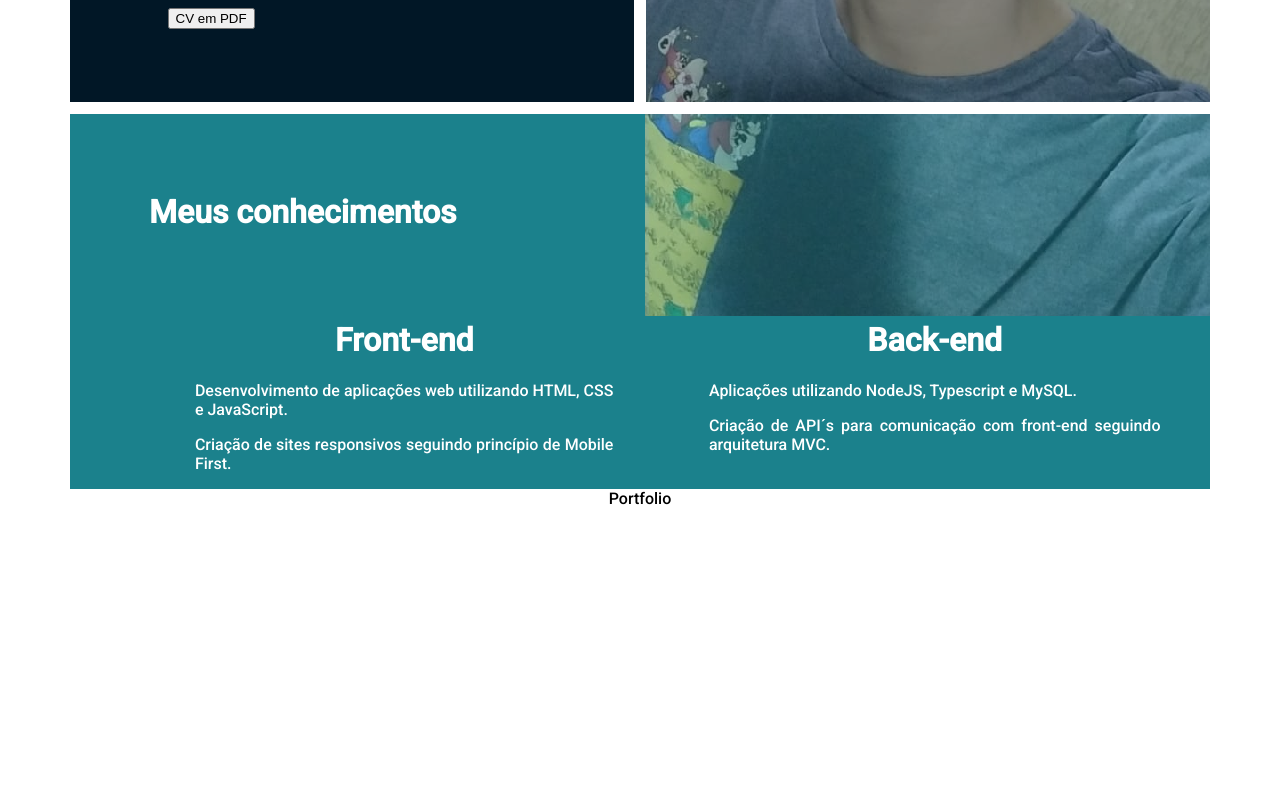
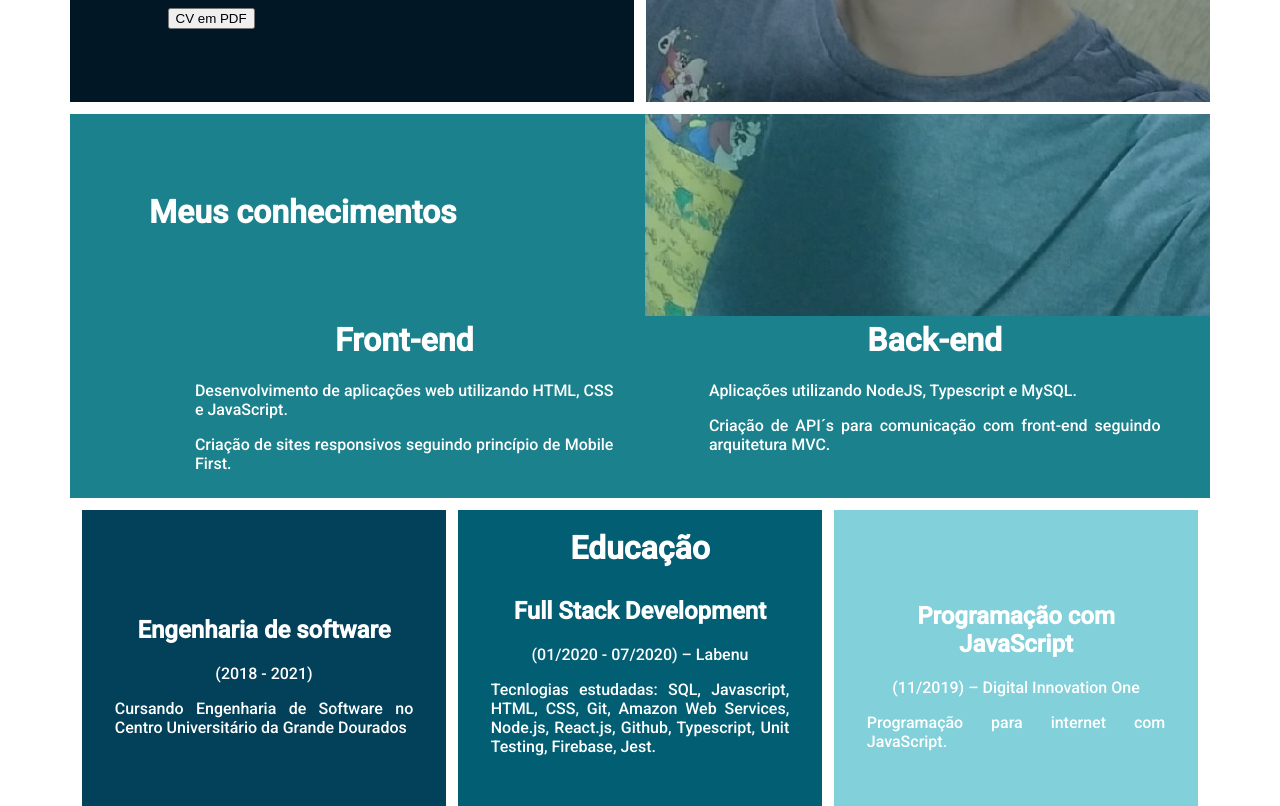
Before and after one commit to andriusrl/portfolio, a React (Create React App) app: page / in a window 1280 px wide. Shown: the part 531-1337 px from the top of the page. Before the commit the page ends 1039 px from the top, so only its background shows below. Built offline with nearby package versions, Linux system fonts and the light colour scheme.

Commit message:
Sessão de educação quase pronta

```diff
--- a/src/components/App/App.js
+++ b/src/components/App/App.js
@@ -15,6 +15,9 @@ import {
   TitleSkills,
   SkillsContent,
   SkillItem,
+  WrapperEducation,
+  EducationItem,
+  EducationTitle,
 } from '../../style/style';
 
 function App() {
@@ -85,16 +88,46 @@ function App() {
               Back-end
            </h1>
             <p>
-            Aplicações utilizando NodeJS,
-Typescript e MySQL.
+              Aplicações utilizando NodeJS,
+              Typescript e MySQL.
            </p>
             <p>
-            Criação de API´s para comunicação com front-end seguindo arquitetura MVC.
+              Criação de API´s para comunicação com front-end seguindo arquitetura MVC.
             </p>
           </SkillItem>
         </SkillsContent>
       </WrapperSkills>
-      Portfolio
+      <WrapperEducation>
+        <EducationItem>
+          <div>
+            <h2>Engenharia de software</h2>
+            <p>(2018 - 2021)</p>
+            <p>
+              Cursando Engenharia de Software no Centro Universitário da Grande Dourados
+            </p>
+          </div>
+        </EducationItem>
+        <EducationItem>
+          <EducationTitle>Educação</EducationTitle>
+          <div>
+            <h2>Full Stack Development</h2>
+            <p>(01/2020 - 07/2020) – Labenu</p>
+            <p>
+              Tecnlogias estudadas: SQL, Javascript, HTML, CSS, Git, Amazon Web Services, Node.js, React.js, Github, Typescript,
+              Unit Testing, Firebase, Jest.
+            </p>
+          </div>
+        </EducationItem>
+        <EducationItem>
+          <div>
+            <h2>Programação com JavaScript</h2>
+            <p>(11/2019) – Digital Innovation One</p>
+            <p>
+              Programação para internet com JavaScript.
+            </p>
+          </div>
+        </EducationItem>
+      </WrapperEducation>
     </Main>
   );
 }
--- a/src/style/style.js
+++ b/src/style/style.js
@@ -8,7 +8,6 @@ export const Main = styled.div`
     align-items: center;
     padding-top: 12px;
 `
-
 export const TopBioContainer = styled.div`
       width: 564px;
       height: 621px;
@@ -32,7 +31,6 @@ export const ContentBio = styled.div`
     margin-top: auto;
     margin-bottom: auto;
 `
-
 export const WrapperBioContainer = styled.div`
     display: flex;
 `
@@ -48,21 +46,18 @@ export const Title = styled.div`
     margin: 23px auto 0 29px;
     font-weight: bold;
 `
-
 export const Photo = styled.img`
     position: absolute;
     width: 564px;
     height: 621px;
     opacity: 0.6;
 `
-
 export const SocialNetworksWrapper = styled.div`
     display: flex;
     flex-direction: column;
     margin: auto 53px auto 0;
     z-index: 1;
 `
-
 export const SocialNetwrokIcon = styled.img`
     margin: 16%;
     width: 39px;
@@ -72,6 +67,7 @@ export const WrapperSkills = styled.div`
     width: 1140px;
     background-color: #1b818c;
     margin-top: 12px;
+    padding-bottom: 9px;
     color: #ffffff;
     display: flex;
     flex-direction: column;
@@ -85,6 +81,10 @@ export const SkillsContent = styled.div`
     margin: 69px 0 0 79px;
     display: flex;
 `
+export const TitleSkills = styled.h1`
+    margin: 79px 0 0 79px;
+    font-weight: bold;
+`
 export const SkillItem = styled.div`
     text-align: center;
     p{
@@ -92,8 +92,44 @@ export const SkillItem = styled.div`
         padding: 0 9% 0 9%;
     }
 `
+export const EducationItem = styled.div`
+    width: 364px;
+    height: 296px;
+    text-align: center;
+    display: flex;
+    align-items: center;
+    div{
+        margin-top: 33px;
+        padding-left:9%;
+        padding-right:9%;
 
-export const TitleSkills = styled.h1`
-    margin: 79px 0 0 79px;
-    font-weight: bold;
+    };
+    p:nth-child(3){
+        text-align: justify;
+    }
 `
+export const WrapperEducation = styled.div`
+    margin-top:12px;
+    width: 1140px;
+    display: flex;
+    color: #ffffff;
+    ${EducationItem}:nth-child(1){
+        background-color: #024159;
+        margin-left: 12px;
+    }
+    ${EducationItem}:nth-child(2){
+        background-color: #025e73;
+        margin-left: 12px;
+        margin-right: 12px;
+    }
+    ${EducationItem}:nth-child(3){
+        background-color: #82d0d9;
+        margin-right: 12px;
+    }
+`
+export const EducationTitle = styled.h1`
+        position: absolute;
+        width: 364px;
+        margin-top: 19px !important;
+        align-self: flex-start;
+`
```
